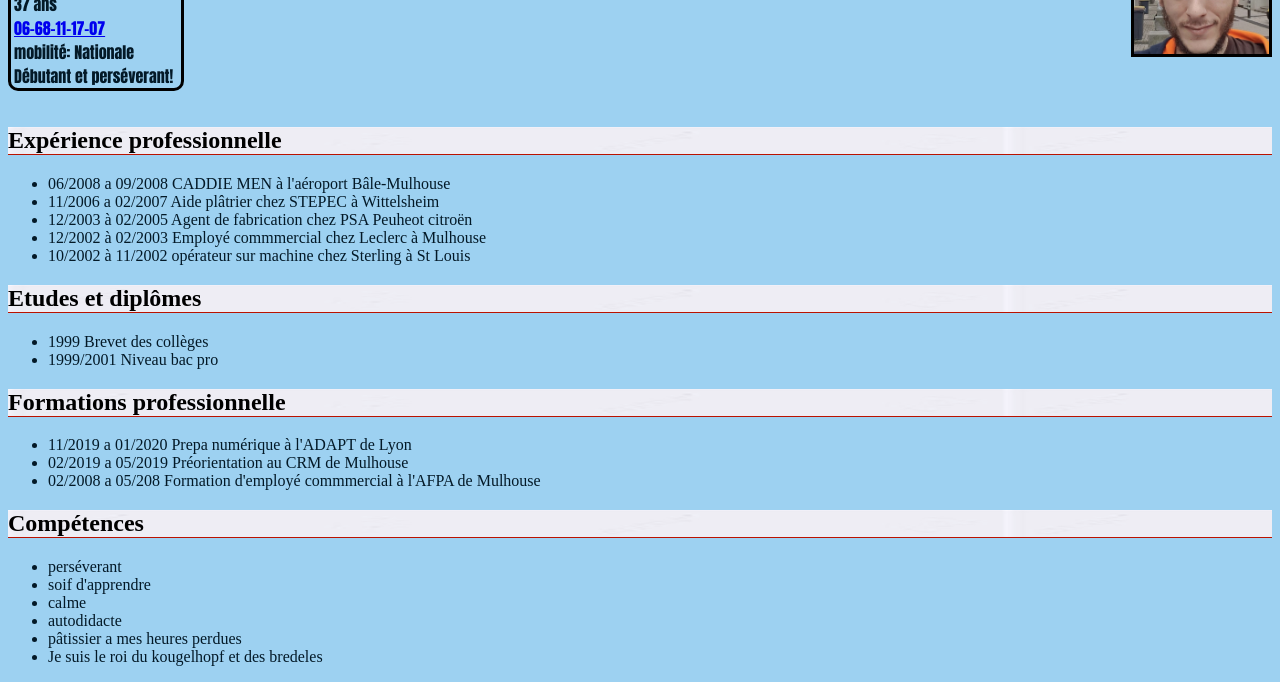
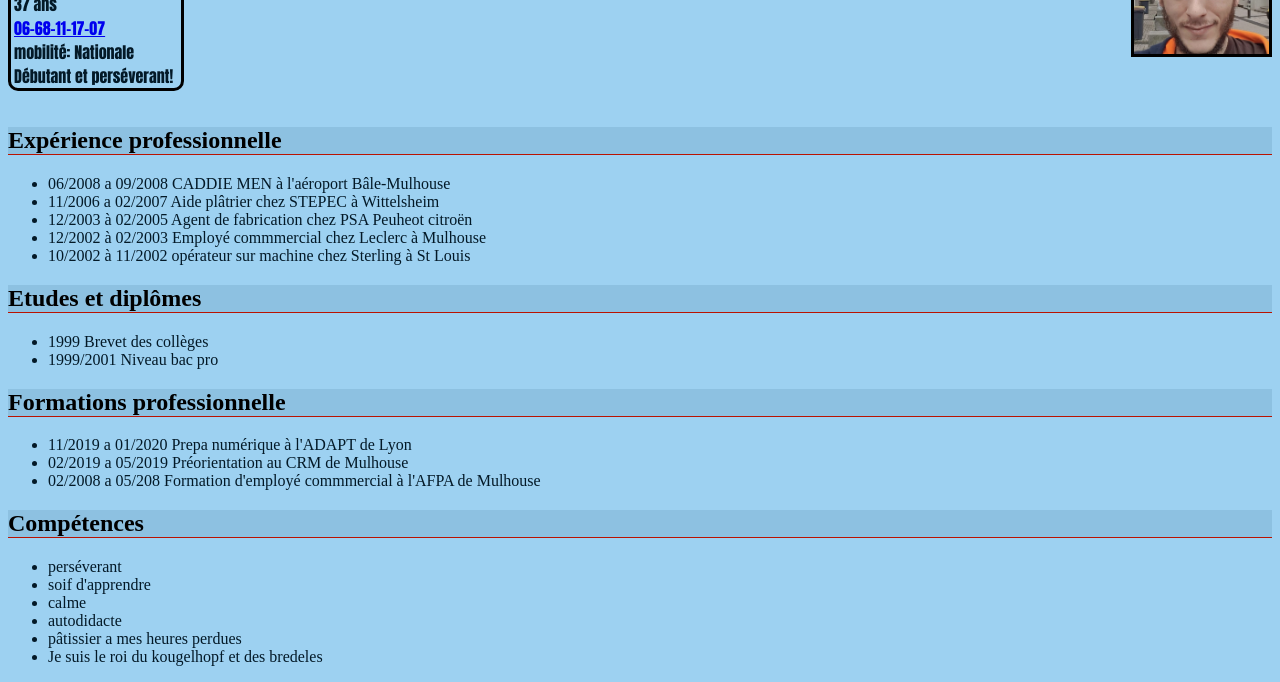
Before and after one commit to JRibeiro68/JRibeiro68.github.io, a plain HTML site: page docs/index.html in a window 1280 px wide. Shown: the part 114-796 px from the top of the page. Drawn offline with Linux system fonts and the light colour scheme.

Commit message:
update CV

```diff
--- a/docs/styles/style.css
+++ b/docs/styles/style.css
@@ -9,7 +9,7 @@ p, li{
 
 h2, h3{
     border-bottom: 1px solid #BA1200;
-    background-image: url("haut.png");
+    background-color: #8dc1e1;
 }
 
 p{
```
Also changed, not shown: docs/fond_haut.png (deleted), docs/ressources/fond.png (deleted).
